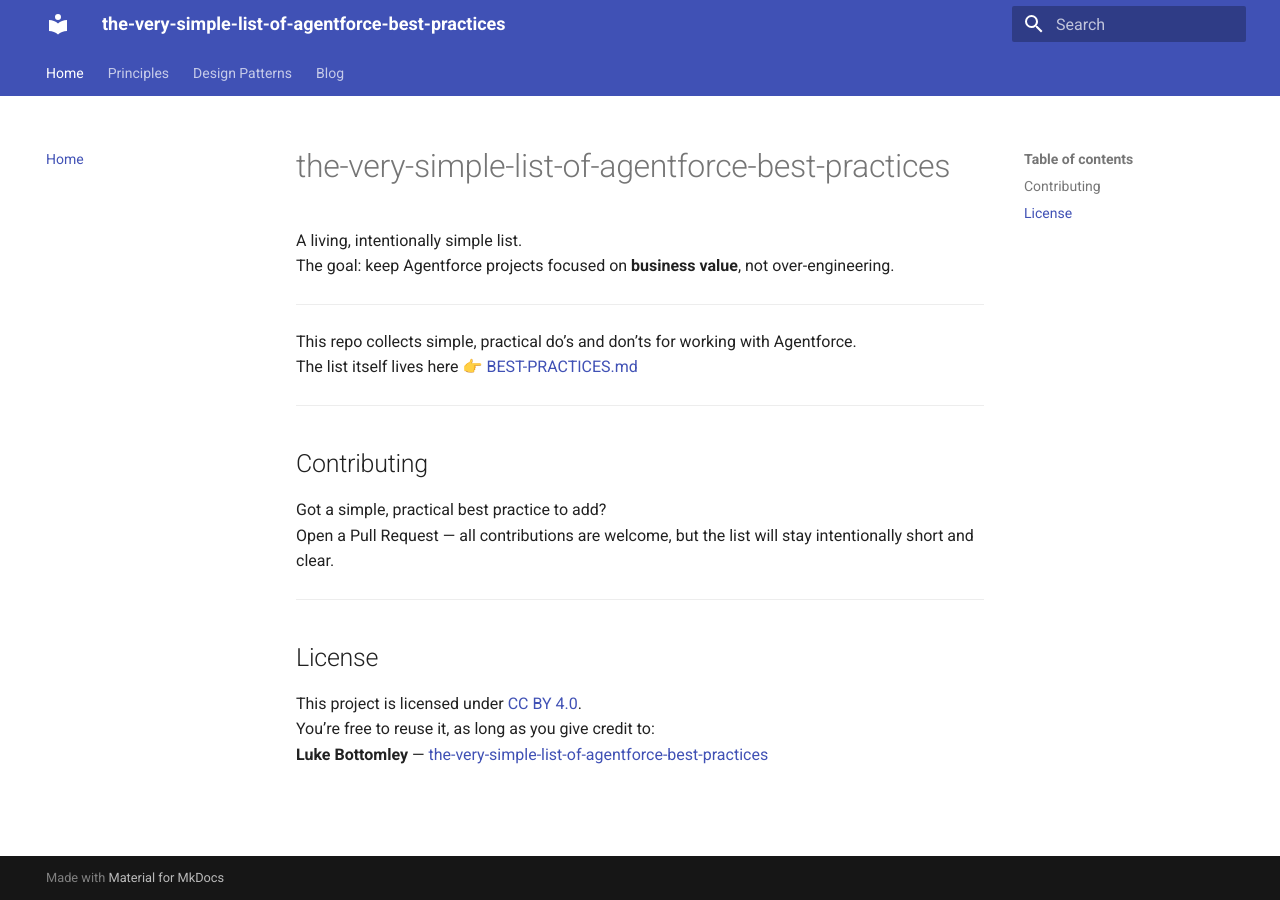
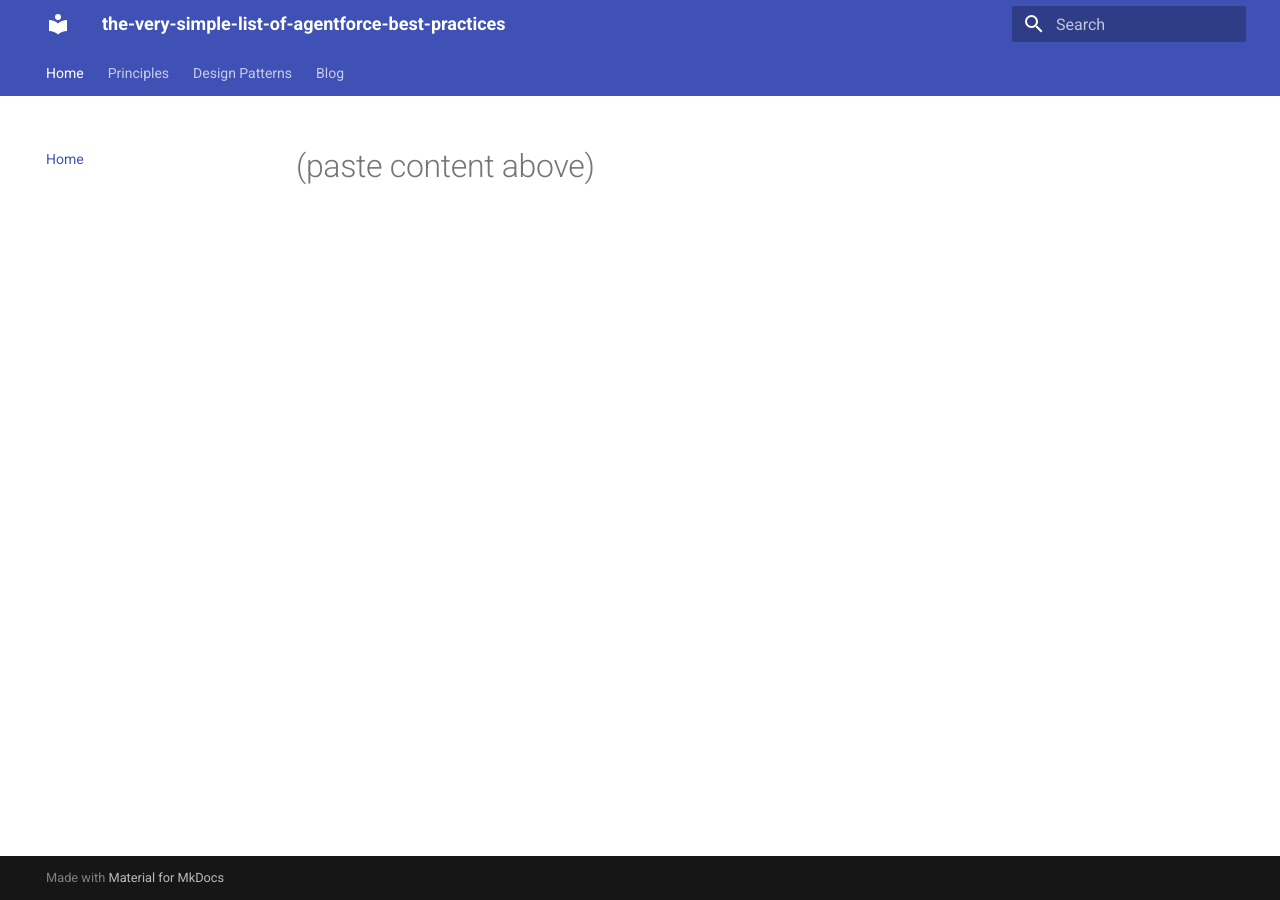
Before and after one commit to botbot-priv/the-very-simple-list-of-agentforce-best-practices, an MkDocs documentation site: the page built from docs/index.md, in a window 1280 px wide. Built offline with MkDocs 1.6.1 and Material for MkDocs 9.7.7, drawn with Linux system fonts in a browser that asks for light colours.

```diff
--- a/docs/index.md
+++ b/docs/index.md
@@ -1,22 +1 @@
-# the-very-simple-list-of-agentforce-best-practices
-
-A living, intentionally simple list.
-The goal: keep Agentforce projects focused on **business value**, not over-engineering.
-
----
-
-This repo collects simple, practical do’s and don’ts for working with Agentforce.
-The list itself lives here 👉 [BEST-PRACTICES.md](Best-Practices.md)
-
----
-
-## Contributing
-Got a simple, practical best practice to add?
-Open a Pull Request — all contributions are welcome, but the list will stay intentionally short and clear.
-
----
-
-## License
-This project is licensed under [CC BY 4.0](https://creativecommons.org/licenses/by/4.0/).
-You’re free to reuse it, as long as you give credit to:
-**Luke Bottomley** — [the-very-simple-list-of-agentforce-best-practices](https://github.com/the-very-simple-list-of-agentforce-best-practices)
+# (paste content above)
```
